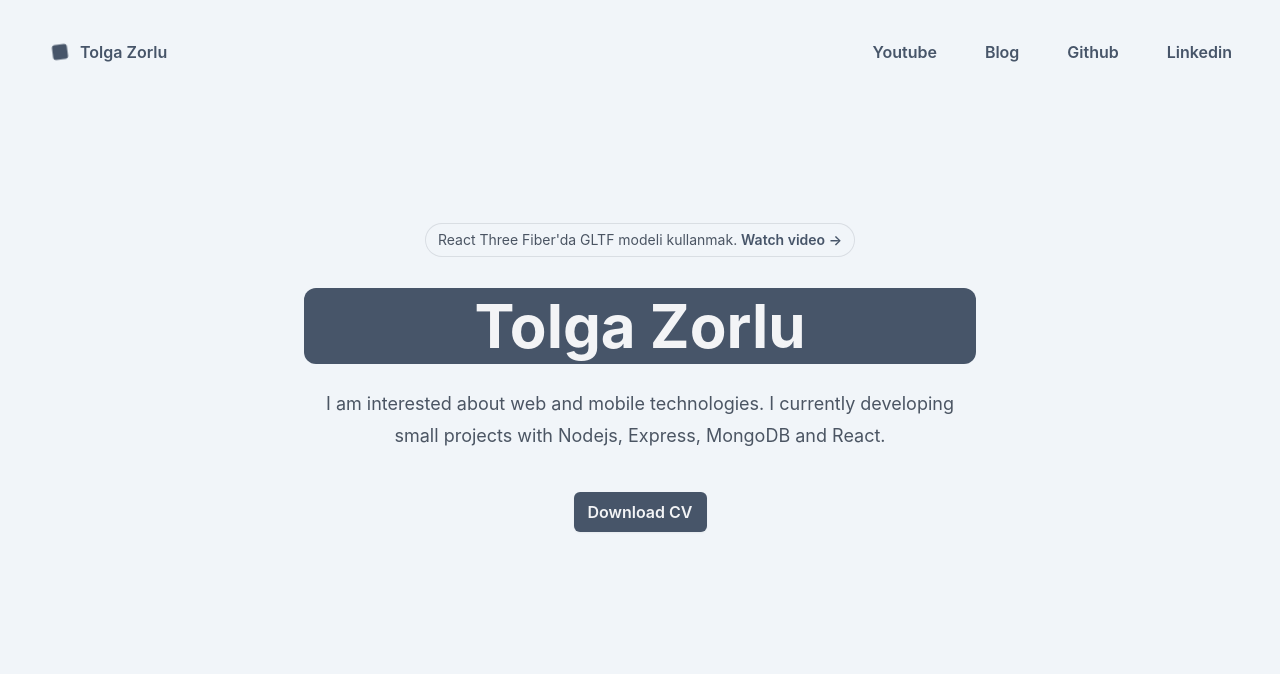
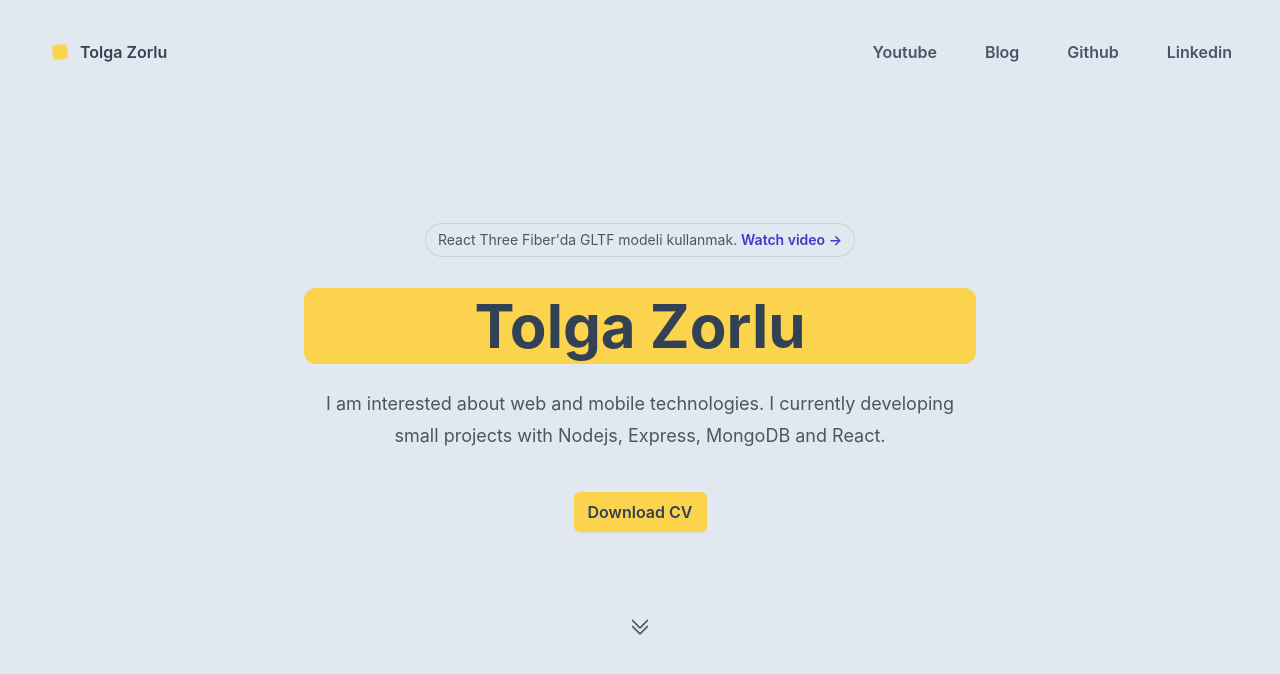
Before and after one commit to tolgazorlu/tolgdev, a React (Vite) app: page / in a window 1280 px wide. Shown: the top 674 px of the page. Built offline with nearby package versions, Linux system fonts and the light colour scheme.

Commit message:
color changed

```diff
--- a/src/App.jsx
+++ b/src/App.jsx
@@ -5,7 +5,7 @@ import Portfolio from "./components/Portfolio";
 function App() {
 
     return(
-    <div className="bg-slate-100 snap-y snap-mandatory h-screen overflow-scroll">
+    <div className="bg-slate-200 snap-y snap-mandatory h-screen overflow-scroll">
       <Navbar />
       <Hero/>
       <Portfolio />
--- a/src/components/Card.jsx
+++ b/src/components/Card.jsx
@@ -2,9 +2,9 @@ import React from "react";
 
 export default function Card({ title, desc, href, url }) {
   return (
-    <div className="max-w-xs bg-slate-600 border border-gray-200 rounded-lg shadow">
+    <div className="max-w-xs bg-slate-700 border border-gray-200 rounded-lg shadow">
       <a href="#">
-        <img className="rounded-t-lg w-full h-48" src={url} alt="" />
+        <img className="rounded-t-lg w-full h-52" src={url} alt="" />
       </a>
       <div className="p-5 flex flex-col justify-around items-start">
         <div>
@@ -14,10 +14,11 @@ export default function Card({ title, desc, href, url }) {
           </h5>
         </a>
         <p className="mb-3 font-normal text-slate-300">{desc}</p>
+        <br></br>
         </div>
         <a
           href={href}
-          className="inline-flex items-center justify-center px-3 py-2 text-sm font-medium text-center text-slate-600 bg-slate-100 rounded-lg hover:bg-slate-400 hover:text-slate-100"
+          className="inline-flex items-center justify-center px-3 py-2 text-sm font-medium text-center text-slate-700 bg-amber-300 rounded-lg hover:bg-slate-400 hover:text-slate-100"
         >
           Click more
           <svg
--- a/src/components/Hero.jsx
+++ b/src/components/Hero.jsx
@@ -1,14 +1,14 @@
 export default function Example() {
   return (
     <main className="snap-center">
-      <div className="relative px-6 lg:px-8">
+      <div className="relative px-6 lg:px-8 z-0">
         <div className="mx-auto max-w-2xl py-32 sm:py-48 lg:py-56">
           <div className="hidden sm:mb-8 sm:flex sm:justify-center">
             <div className="relative rounded-full py-1 px-3 text-sm leading-6 text-gray-600 ring-1 ring-gray-900/10 hover:ring-gray-900/20">
               React Three Fiber'da GLTF modeli kullanmak.{" "}
               <a
                 href="https://www.youtube.com/watch?v=3iPZCljw2l8"
-                className="font-semibold text-slate-600"
+                className="font-semibold text-indigo-700"
               >
                 <span className="absolute inset-0" aria-hidden="true" />
                 Watch video <span aria-hidden="true">&rarr;</span>
@@ -16,7 +16,7 @@ export default function Example() {
             </div>
           </div>
           <div className="text-center">
-            <h1 className="text-4xl font-bold text-gray-100 bg-slate-600 rounded-xl p-2 sm:text-6xl">
+            <h1 className="text-4xl font-bold text-slate-700 bg-amber-300 rounded-xl p-2 sm:text-6xl">
               Tolga Zorlu
             </h1>
             <p className="mt-6 text-lg leading-8 text-gray-600">
@@ -26,10 +26,26 @@ export default function Example() {
             <div className="mt-10 flex items-center justify-center gap-x-6">
               <a
                 href="https://drive.google.com/file/d/1IKD5QtKgBeURHlvYk-jIUGYGpEQZrsTD/view?usp=sharing"
-                className="rounded-md bg-slate-600 px-3.5 py-1.5 text-base font-semibold leading-7 text-gray-100 shadow-sm hover:bg-slate-700 focus-visible:outline focus-visible:outline-2 focus-visible:outline-offset-2 focus-visible:outline-indigo-600"
+                className="rounded-md bg-amber-300 px-3.5 py-1.5 text-base font-semibold leading-7 text-slate-700 shadow-sm hover:bg-slate-700 hover:text-amber-300 focus-visible:outline focus-visible:outline-2 focus-visible:outline-offset-2 focus-visible:outline-indigo-600"
               >
                 Download CV
               </a>
+            </div>
+            <div className="flex justify-center items-center h-48">
+              <div className="animate-bounce text-slate-700">
+                <svg
+                  xmlns="http://www.w3.org/2000/svg"
+                  viewBox="0 0 24 24"
+                  fill="currentColor"
+                  class="w-6 h-6"
+                >
+                  <path
+                    fill-rule="evenodd"
+                    d="M20.03 4.72a.75.75 0 010 1.06l-7.5 7.5a.75.75 0 01-1.06 0l-7.5-7.5a.75.75 0 011.06-1.06L12 11.69l6.97-6.97a.75.75 0 011.06 0zm0 6a.75.75 0 010 1.06l-7.5 7.5a.75.75 0 01-1.06 0l-7.5-7.5a.75.75 0 111.06-1.06L12 17.69l6.97-6.97a.75.75 0 011.06 0z"
+                    clip-rule="evenodd"
+                  />
+                </svg>
+              </div>
             </div>
           </div>
         </div>
--- a/src/components/Navbar.jsx
+++ b/src/components/Navbar.jsx
@@ -13,8 +13,8 @@ export default function Navbar() {
   const [mobileMenuOpen, setMobileMenuOpen] = useState(false);
 
   return (
-    <div className="px-6 pt-6 lg:px-8 w-full fixed">
-      <nav className="flex items-center justify-between z-10 p-4 rounded-md" aria-label="Global">
+    <div className="px-6 pt-6 lg:px-8 w-full fixed z-10">
+      <nav className="flex items-center justify-between p-4 rounded-md" aria-label="Global">
         <div className="flex lg:flex-1">
           <a href="#" className="-m-1.5 p-1.5">
             <span className="sr-only">tolgdev</span>
@@ -22,7 +22,7 @@ export default function Navbar() {
             <svg
               xmlns="http://www.w3.org/2000/svg"
               viewBox="0 0 24 24"
-              fill="#475569"
+              fill="#fcd34d"
               className="w-6 h-6 animate-spin"
             >
               <path
@@ -34,13 +34,13 @@ export default function Navbar() {
             </div>
           </a>
           <div>
-            <a className="ml-2 text-md font-semibold leading-6 text-slate-600">Tolga Zorlu</a>
+            <a className="ml-2 text-md font-semibold leading-6 text-slate-700">Tolga Zorlu</a>
           </div>
         </div>
         <div className="flex lg:hidden">
           <button
             type="button"
-            className="-m-2.5 inline-flex items-center justify-center rounded-md p-2.5 text-gray-700"
+            className="-m-2.5 inline-flex items-center justify-center rounded-md p-2.5 text-slate-700"
             onClick={() => setMobileMenuOpen(true)}
           >
             <span className="sr-only">Open main menu</span>
@@ -52,7 +52,7 @@ export default function Navbar() {
             <a
               key={item.name}
               href={item.href}
-              className='text-md font-semibold leading-6 text-slate-600 hover:text-[#0b65c2]'
+              className='text-md font-semibold leading-6 text-slate-600 hover:text-amber-300'
             >
               {item.name}
             </a>
--- a/src/components/Portfolio.jsx
+++ b/src/components/Portfolio.jsx
@@ -4,7 +4,7 @@ import Card from "./Card";
 const works = [
   {
     title: "Deprem Dayanisma",
-    desc: " Due to the 7.7 and 7.6 magnitude earthquakes that took place in Turkey, science and technology-oriented channels provide support to earthquake victims.",
+    desc: " Due to the 7.7 and 7.6 magnitude earthquakes that took place ...",
     href: "https://depremdayanisma.vercel.app/",
     imgUrl:
       "https://raw.githubusercontent.com/tolgazorlu/depremdayanisma/main/Screenshot%202023-03-18%20at%2015.46.12.png",
@@ -29,7 +29,7 @@ export default function Portfolio() {
   return (
     <div className="h-screen w-full flex flex-col justify-center items-center snap-center gap-10">
       <div>
-        <span className="text-2xl font-bold text-slate-600">My Works</span>
+        <span className="text-2xl font-bold text-slate-700">My Works</span>
       </div>
 
       <div className="flex flex-row gap-5">
```
